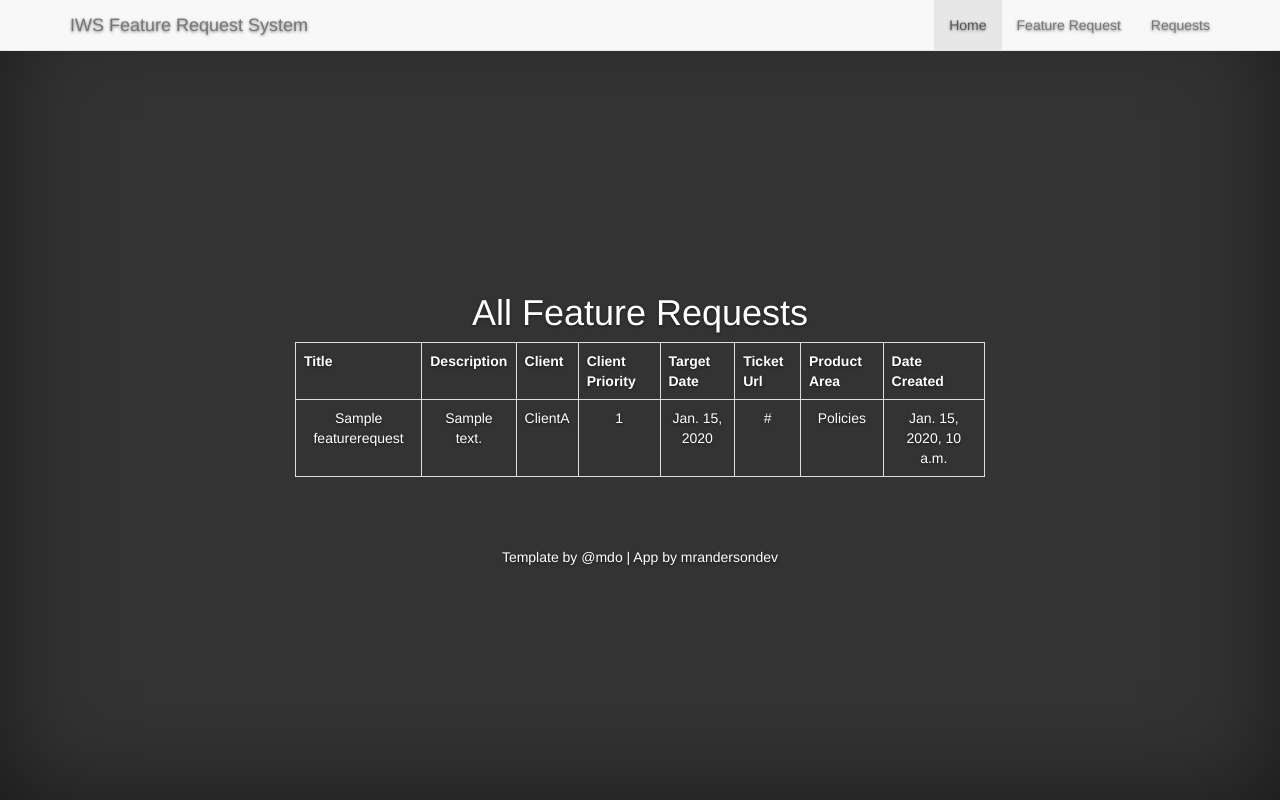
After one commit to AnderEngineer/BC_Feature_App, a Django app: page /view_requests/ in a window 1280 px wide. The commit adds this page. Run offline with Django 3.2, Linux system fonts and the light colour scheme; tables that the repository leaves empty hold one stand-in row (values such as "Sample post"); some libraries are stand-ins or nearby versions.

Commit message:
Added view_requests page to view all request sorted by priority. Added some validation to the form. Modified header and footer. Removed constant file reference and used inside models instead.

```diff
--- a/FeatureRequestProject/FeatureRequestProject/urls.py
+++ b/FeatureRequestProject/FeatureRequestProject/urls.py
@@ -20,5 +20,6 @@ import feature_request.views
 urlpatterns = [
     url(r'^$', feature_request.views.home),
     url(r'^feature_request/', feature_request.views.feature_request),
+    url(r'^view_requests/', feature_request.views.view_requests),
     url(r'^admin/', admin.site.urls),
 ]
--- a/FeatureRequestProject/feature_request/models.py
+++ b/FeatureRequestProject/feature_request/models.py
@@ -1,10 +1,22 @@
 from __future__ import unicode_literals
 
 from django.db import models
-from constants import CLIENTS, PRODUCT_AREAS
 
 # Create your models here.
 class FeatureRequest(models.Model):
+    # Available clients used in model
+    CLIENTS = (
+        (1, 'ClientA'),
+        (2, 'ClientB'),
+        (3, 'ClientC'),
+    )
+    # Available product areas used in model
+    PRODUCT_AREAS = (
+        (1, 'Policies'),
+        (2, 'Billing'),
+        (3, 'Claims'),
+        (4, 'Reports'),
+    )
     title = models.CharField(max_length=120)
     description = models.CharField(max_length=2048)
     client = models.IntegerField(choices=CLIENTS)
--- a/FeatureRequestProject/feature_request/views.py
+++ b/FeatureRequestProject/feature_request/views.py
@@ -1,5 +1,22 @@
 from django.shortcuts import render
 from .forms import FeatureRequestForm
+from .models import FeatureRequest
+
+def view_requests(request):
+    """ Renders view that diplays all feature requests
+    Args:
+        request: http get request from user
+    Returns:
+        rendered html page with requests
+    """
+
+    title = "Feature Requests"
+    feature_requests = FeatureRequest.objects.all().order_by('client_priority')
+    context = {
+        "template_title": title,
+        "feature_requests": feature_requests,
+    }
+    return render(request, "view_requests.html", context)
 
 def home(request):
     """ Renders view for application home page
@@ -15,6 +32,29 @@ def home(request):
     }
     return render(request, "home.html", context)
 
+def update_priorities(current_priority, client_name):
+    """ Updates client priorities to priority + 1 if a record with
+        the same client name and priority exist.
+    Args:
+	current_priority: priority to check for existing record
+        client_name: name of client to check for existing record
+    Returns:
+	None
+    """
+    try:
+        # check if there is a client with the same priority in records
+        priority_exists = FeatureRequest.objects.get(client=client_name, \
+						     client_priority=current_priority)
+        # If there is, check if there is for the next priority
+        current_priority += 1
+        update_priorities(current_priority, client_name)
+        # Now update current record with updated priority
+        priority_exists.client_priority = current_priority
+        priority_exists.save()
+    except FeatureRequest.DoesNotExist:
+        # No other records in the way
+        return
+
 def feature_request(request):
     """ Renders view for feature request page
     Args:
@@ -27,8 +67,13 @@ def feature_request(request):
     form = FeatureRequestForm(request.POST or None)
 
     if form.is_valid():
-        form.save(commit=False)
-        print "Request Valid"
+        # Get the client and priority to check for existing records
+        provided_client = form.cleaned_data.get("client")
+        provided_priority = form.cleaned_data.get("client_priority")
+        # Move records with same client and priority back
+        update_priorities(provided_priority, provided_client)
+        form.save()
+        return view_requests(request)
 
     context = {
         "template_title": title,
--- a/FeatureRequestProject/static/feature_request/css/base.css
+++ b/FeatureRequestProject/static/feature_request/css/base.css
@@ -18,7 +18,10 @@ a:hover {
   background-color: #fff;
   border: 1px solid #fff;
 }
-
+.inner-content {
+  padding-top: 50px;
+  padding-bottom: 50px;
+}
 
 /*
  * Base structure
@@ -51,11 +54,6 @@ body {
 .cover-container {
   margin-right: auto;
   margin-left: auto;
-}
-
-/* Padding for spacing */
-.inner {
-  padding: 30px;
 }
 
 
@@ -124,6 +122,7 @@ body {
  */
 
 .mastfoot {
+  background-color:black;
   color: #999; /* IE8 proofing */
   color: rgba(255,255,255,.5);
 }
--- a/FeatureRequestProject/templates/base.html
+++ b/FeatureRequestProject/templates/base.html
@@ -16,26 +16,32 @@
   </head>
 
   <body>
+
+    {% include 'navbar.html' %}
+
     <div class="site-wrapper">
 
       <div class="site-wrapper-inner">
 
         <div class="cover-container">
 
-          {% include 'navbar.html' %}
+          <div class="inner-content">
 
-          {% block content %}
+            {% block content %}
 
-          {% endblock %}
+            {% endblock %}
 
-          {% include 'footer.html' %}
+          </div>
 
         </div>
+
+        {% include 'footer.html' %}
 
       </div>
 
     </div>
 
     {% include 'javascript.html' %}
+
   </body>
 </html>
--- a/FeatureRequestProject/templates/footer.html
+++ b/FeatureRequestProject/templates/footer.html
@@ -1,6 +1,6 @@
-<div class="mastfoot">
-  <div class="inner">
-    <p>Template by <a href="https://twitter.com/mdo">@mdo</a>
-     | App by <a href="https://github.com/mrandersondev">mrandersondev</a></p>
-  </div>
-</div>
+<footer class="footer">
+      <div class="container">
+        <p>Template by <a href="https://twitter.com/mdo">@mdo</a>
+         | App by <a href="https://github.com/mrandersondev">mrandersondev</a></p>
+      </div>
+</footer>
--- a/FeatureRequestProject/templates/navbar.html
+++ b/FeatureRequestProject/templates/navbar.html
@@ -1,11 +1,20 @@
-<div class="masthead clearfix">
-  <div class="inner">
-    <h3 class="masthead-brand">IWS Feature Request System</h3>
-    <nav>
-      <ul class="nav masthead-nav">
-        <li class="active"><a href="/">Home</a></li>
-        <li><a href="/feature_request">Feature Request</a></li>
-      </ul>
+    <nav class="navbar navbar-masthead navbar-default navbar-fixed-top">
+      <div class="container">
+        <div class="navbar-header">
+          <button type="button" class="navbar-toggle collapsed" data-toggle="collapse" data-target="#navbar" aria-expanded="false" aria-controls="navbar">
+            <span class="sr-only">Toggle navigation</span>
+            <span class="icon-bar"></span>
+            <span class="icon-bar"></span>
+            <span class="icon-bar"></span>
+          </button>
+          <a class="navbar-brand" href='/'>IWS Feature Request System</a>
+        </div>
+        <div id="navbar" class="navbar-collapse collapse">
+          <ul class="nav navbar-nav navbar-right">
+	    <li class="active"><a href="/">Home</a></li>
+            <li><a href="/feature_request">Feature Request</a></li>
+            <li><a href="/view_requests">Requests</a></li>
+          </ul>
+        </div><!--/.nav-collapse -->
+      </div>
     </nav>
-  </div>
-</div>
--- /dev/null
+++ b/FeatureRequestProject/templates/view_requests.html
@@ -0,0 +1,27 @@
+{% extends "base.html" %}
+{% block content %}
+<div class="inner cover">
+  <h1 class="cover-heading">All Feature Requests</h1>
+  <div class="row">
+  {% if feature_requests %}
+    <table class='table table-bordered'>
+      <tr>
+        <th>Title</th>
+        <th>Description</th>
+        <th>Client</th>
+        <th>Client Priority</th>
+        <th>Target Date</th>
+        <th>Ticket Url</th>
+        <th>Product Area</th>
+        <th>Date Created</th>
+      </tr>
+      {% for request in feature_requests %}
+        <tr>
+          <td>{{ request.title }}</td><td>{{ request.description }}</td><td>{{ request.get_client_display }}</td><td>{{ request.client_priority }}</td><td>{{ request.target_date }}</td><td>{{ request.ticket_url }}</td><td>{{ request.get_product_area_display }}</td><td>{{ request.date_created }}</td>
+        </tr>
+      {% endfor %}
+    </table>
+  {% endif %}
+  </div>
+</div>
+{% endblock %}
```
Also changed, not shown: FeatureRequestProject/feature_request/constants.py (deleted, +0 -14 lines), FeatureRequestProject/feature_request/forms.py (+8 -0 lines).
